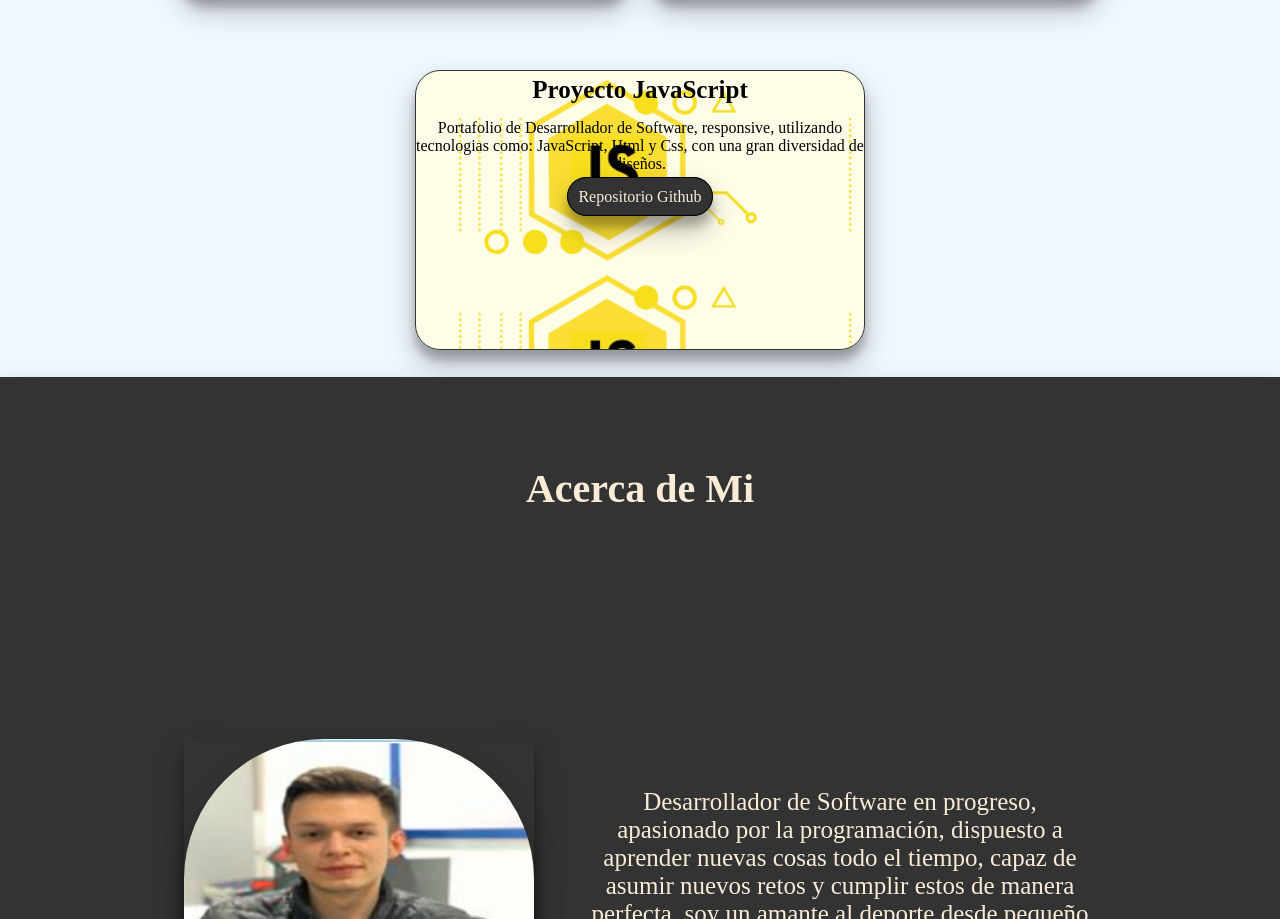
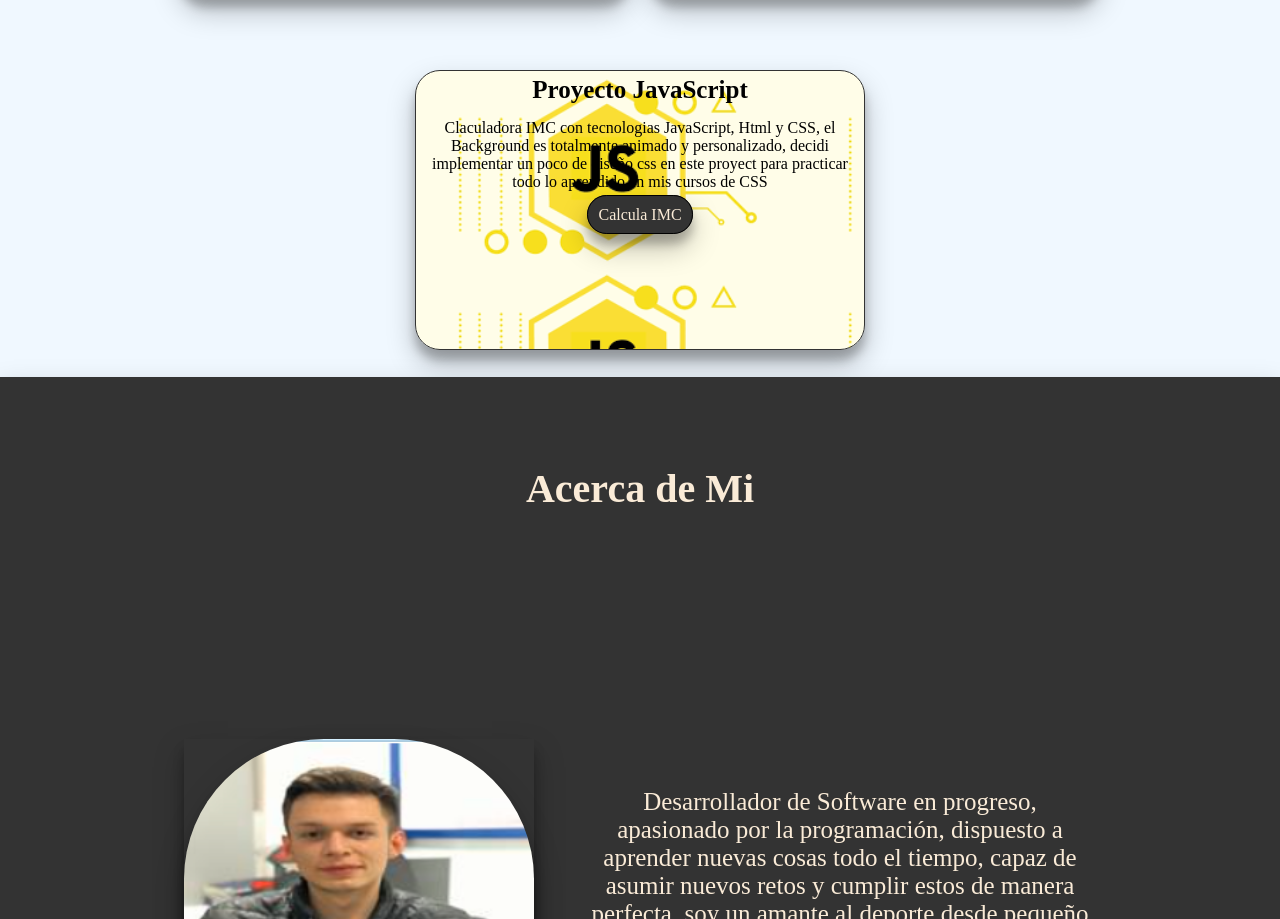
Before and after one commit to EdwinRodri/EdwinRodri.github.io, a plain HTML site: page index.html in a window 1280 px wide. Shown: the part 2171-3090 px from the top of the page. Drawn offline with Linux system fonts and the light colour scheme; a script that the page names is missing.

Commit message:
Se agrega un nuevo HTML, IMC

```diff
--- a/Style.css
+++ b/Style.css
@@ -23,7 +23,9 @@ a{
     justify-content: space-between;
     background-color: #333;
 
+
 }
+
 
 /* Logo */
 .logo{
--- a/index.html
+++ b/index.html
@@ -92,8 +92,10 @@
             <div class="proyecto3">
                 <h3>Proyecto JavaScript</h3>
                 <img src="images/img4 (1).png" class="img_proyecto">
-                <p>Portafolio de Desarrollador de Software, responsive, utilizando tecnologias como: JavaScript, Html y Css, con una gran diversidad de diseños.</p>
-                    <a href="https://github.com/EdwinRodri/portafolio-web.git">Repositorio Github</a>
+                <p>Claculadora IMC con tecnologias JavaScript, Html y CSS, el Background es totalmente animado y personalizado, decidi implementar un poco de diseño css en este proyect
+                    para practicar todo lo aprendido en mis cursos de CSS
+                </p>
+                    <a href="imc/calculo_consumo.html">Calcula IMC</a>
             </div>
         </div>
     </section>
```
